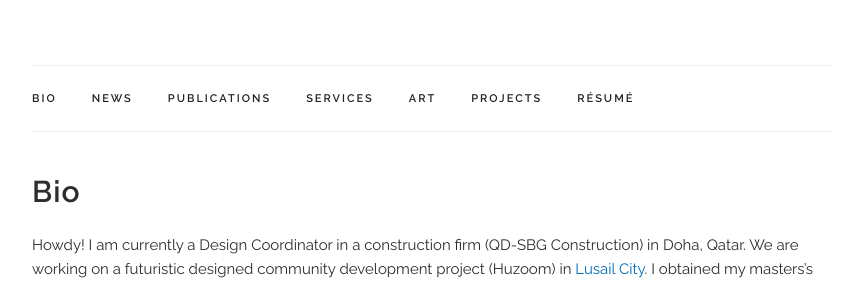
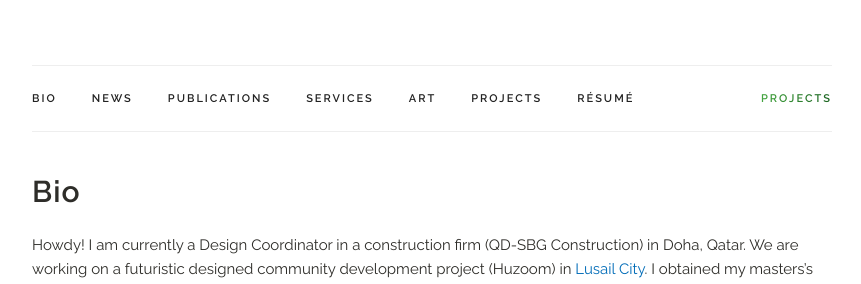
Before and after one commit to aleemulla/aleemulla.github.io, a Jekyll site: the page built from index.html, in a window 1280 px wide and 900 px high. Shown: the part 212-496 px from the top of the window, without its empty margins (208-1069 px from the left). Built offline with Jekyll 4.4.1, drawn with Linux system fonts in a browser that asks for light colours; a style sheet for code colours, icons or effects is not loaded.

Commit message:
thirtyseven commit

```diff
--- a/_layouts/default.html
+++ b/_layouts/default.html
@@ -120,9 +120,9 @@
           <span style="color:#8c1515;">C</span><span style="color:#8b1414;">o</span><span style="color:#8b1313;">n</span><span style="color:#8a1111;">t</span><span style="color:#8a1010;">i</span><span style="color:#890f0f;">n</span><span style="color:#880e0e;">u</span><span style="color:#880c0c;">e</span><span style="color:#870b0b;">d</span><span style="color:#870a0a;"> </span><span style="color:#860909;">L</span><span style="color:#860707;">e</span><span style="color:#850606;">a</span><span style="color:#840505;">r</span><span style="color:#840404;">n</span><span style="color:#830202;">i</span><span style="color:#830101;">n</span><span style="color:#820000;">g</span>-->
 
 
-          <!--<li class="navbar-item-right"><a class="navbar-link-right" href={{ "/projects.html" | prepend: site.baseurl }}>
+          <li class="navbar-item-right"><a class="navbar-link-right" href={{ "/projects.html" | prepend: site.baseurl }}>
           <span style="color:#44a340;">P</span><span style="color:#3f9b3c;">r</span><span style="color:#399238;">o</span><span style="color:#348a34;">j</span><span style="color:#2e812f;">e</span><span style="color:#29792b;">c</span><span style="color:#237027;">t</span><span style="color:#1e6823;">s</span>
-          </a></li>-->
+          </a></li>
 
           <!--<li class="navbar-item-right"><a class="navbar-link-right" href={{ "/reading.html" | prepend: site.baseurl }}>📓</a></li>-->
 
```
